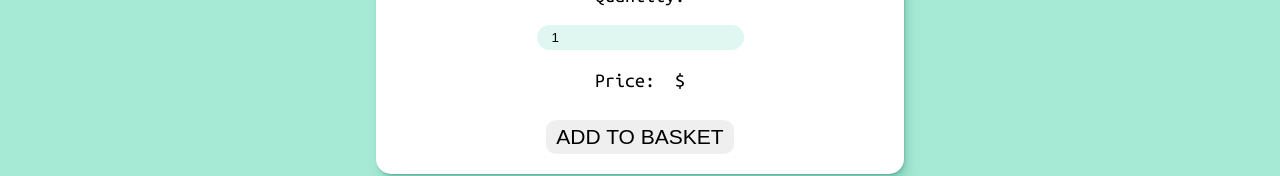
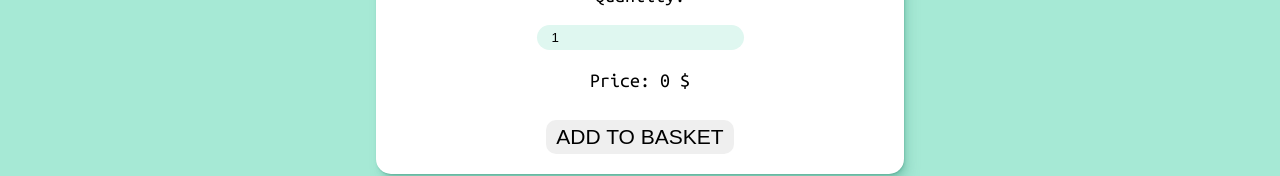
Before and after one commit to GreetVdL/basketballstore, a React (Create React App) app: page / in a window 1280 px wide. Shown: the part 250-426 px from the top of the page. Built offline with nearby package versions, Linux system fonts and the light colour scheme.

Commit message:
implement full form reset

```diff
--- a/src/App.js
+++ b/src/App.js
@@ -16,7 +16,6 @@ function App() {
       brand: "Spalding",
       quantity: 0,
       price: 36,
-      cumulativeQuantity: 0,
       image: spalding,
     },
     {
@@ -24,7 +23,6 @@ function App() {
       brand: "Wilson",
       quantity: 0,
       price: 28,
-      cumulativeQuantity: 0,
       image: wilson,
     },
     {
@@ -32,7 +30,6 @@ function App() {
       brand: "Molten",
       quantity: 0,
       price: 31,
-      cumulativeQuantity: 0,
       image: molten,
     },
     {
@@ -40,7 +37,6 @@ function App() {
       brand: "Baden",
       quantity: 0,
       price: 25,
-      cumulativeQuantity: 0,
       image: baden,
     },
   ]);
@@ -65,6 +61,8 @@ function App() {
         return obj;
       })
     );
+    setBrand("");
+    setQuantity(1);
   };
   const onIncrementClick = (ball) => {
     setItems(
--- a/src/components/Form.jsx
+++ b/src/components/Form.jsx
@@ -1,9 +1,13 @@
 import "./Form.scss";
+import { useRef } from "react";
 
 const Form = (props) => {
+  const formRef = useRef();
+
   const handleFormSubmit = (e) => {
     e.preventDefault();
     props.onFormSubmit();
+    formRef.current.reset();
   };
 
   const handleBrandSelection = (e) => {
@@ -14,7 +18,7 @@ const Form = (props) => {
   };
 
   return (
-    <form action="" onSubmit={handleFormSubmit}>
+    <form action="" onSubmit={handleFormSubmit} ref={formRef}>
       <h2>shop basketballs</h2>
       <label htmlFor="brand">Brand:</label>
       <select name="brand" id="brand" onChange={handleBrandSelection}>
@@ -34,9 +38,11 @@ const Form = (props) => {
       />
       <p>
         Price:&nbsp;
-        {props.brand !== "" &&
+        {(props.brand !== "" &&
           props.quantity *
-            props.items.filter((item) => item.brand === props.brand)[0].price}
+            props.items.filter((item) => item.brand === props.brand)[0]
+              .price) ||
+          0}
         &nbsp;$
       </p>
       <button type="submit">ADD TO BASKET</button>
```
